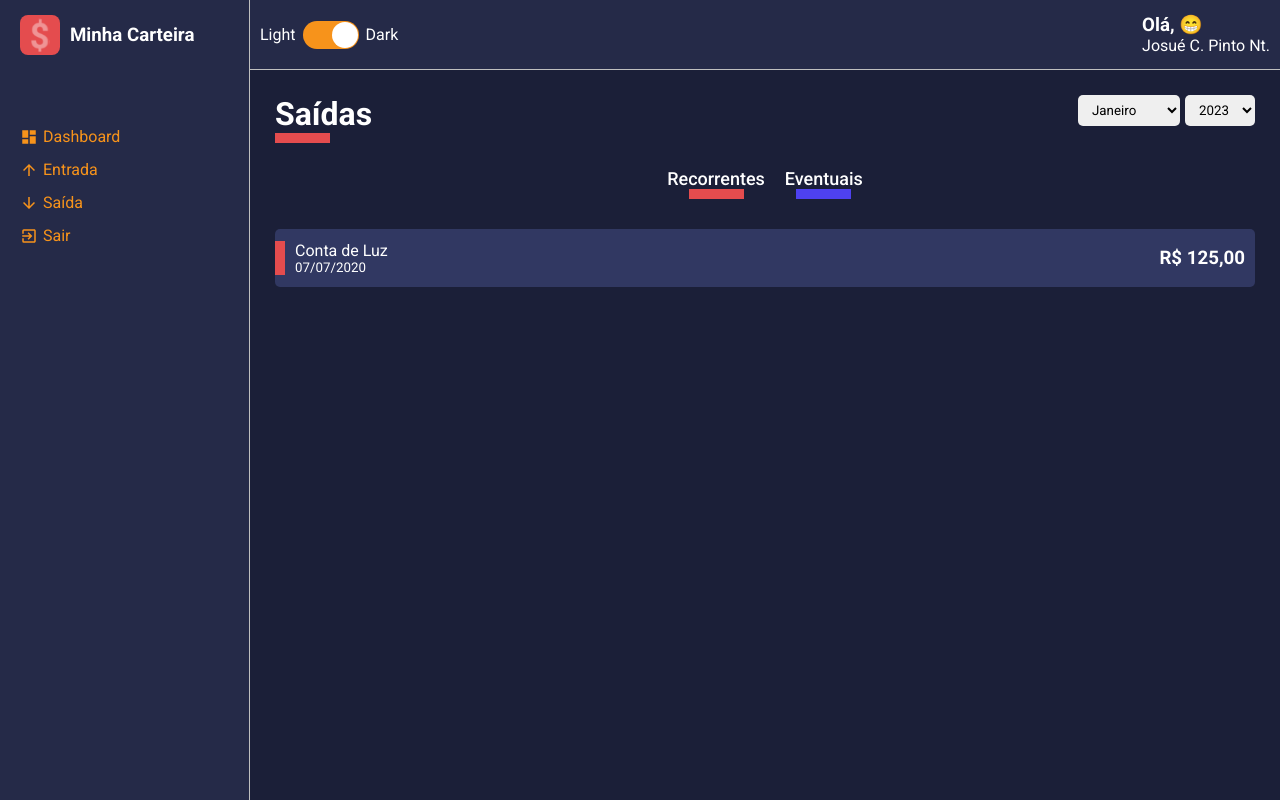
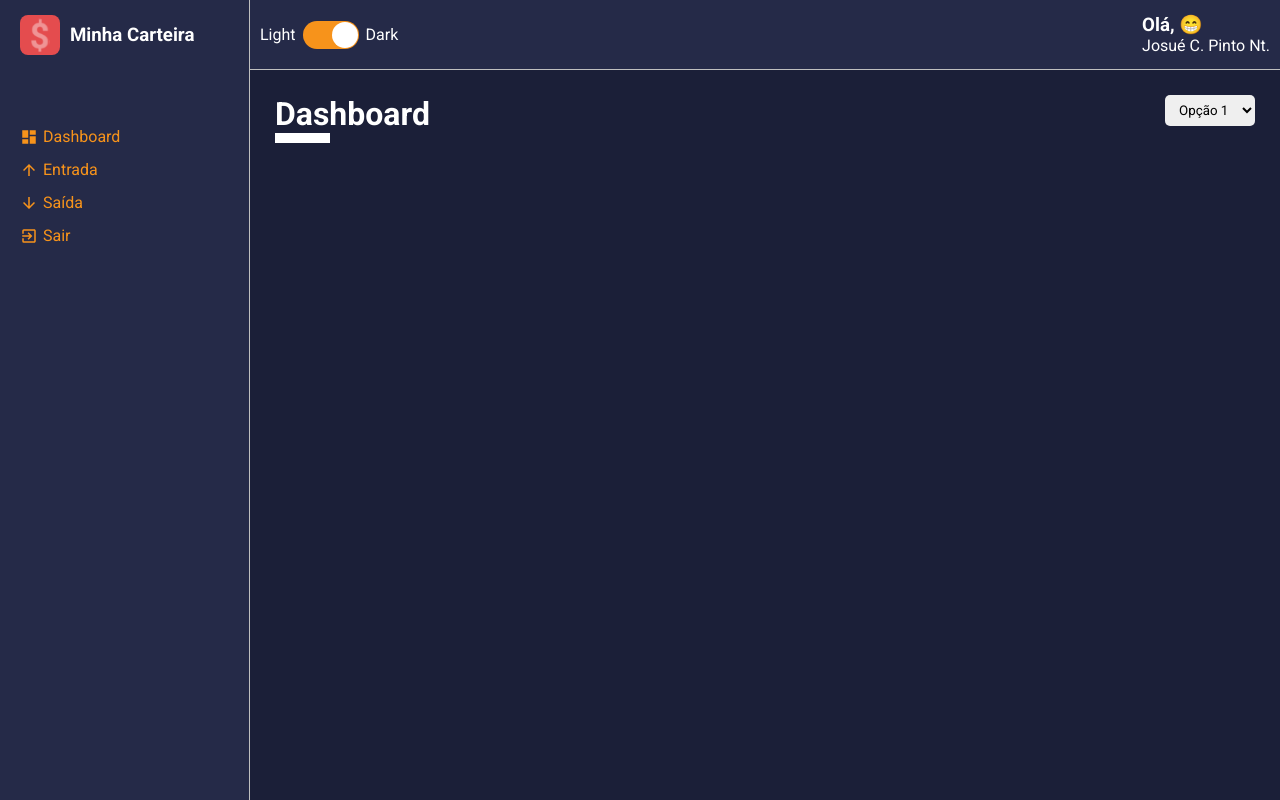
Before and after one commit to Josuecpn/minha-carteira, a React (Create React App) app: page /dashboard in a window 1280 px wide. Built offline with nearby package versions, Linux system fonts and the light colour scheme.

Commit message:
Ajustado as URI's das listagens de entrada e saída

```diff
--- a/package.json
+++ b/package.json
@@ -10,10 +10,12 @@
     "@types/node": "^16.18.6",
     "@types/react": "^18.0.26",
     "@types/react-dom": "^18.0.9",
+    "@types/react-router-dom": "^5.3.3",
     "@types/styled-components": "^5.1.26",
     "react": "^18.2.0",
     "react-dom": "^18.2.0",
     "react-icons": "^4.7.1",
+    "react-router-dom": "^6.6.1",
     "react-scripts": "5.0.1",
     "react-switch": "^7.0.0",
     "styled-components": "^5.3.6",
--- a/src/App.tsx
+++ b/src/App.tsx
@@ -1,19 +1,16 @@
 import React from "react";
 import { ThemeProvider } from "styled-components";
 import GlobalStyles from "./styles/GlobalStyles";
-import Dashboard from "./pages/Dashboard";
-import List from "./pages/List";
 
-import Layout from "./components/Layout";
+import Routes from "./routes";
+
 import dark from "./styles/themes/dark";
 
 const App: React.FC = () => {
     return (
         <ThemeProvider theme={dark}>
             <GlobalStyles />
-            <Layout>
-                <List />
-            </Layout>
+            <Routes />
         </ThemeProvider>
     );
 }
--- a/src/components/Aside/index.tsx
+++ b/src/components/Aside/index.tsx
@@ -26,15 +26,15 @@ const Aside: React.FC = () => {
             </Header>
 
             <MenuContainer>
-                <MenuItemLink href="#">
+                <MenuItemLink href="/dashboard">
                     <MdDashboard/>
                     Dashboard
                 </MenuItemLink>
-                <MenuItemLink href="#">
+                <MenuItemLink href="/list/entry-balance">
                     <MdArrowUpward/>
                     Entrada
                 </MenuItemLink>
-                <MenuItemLink href="#">
+                <MenuItemLink href="/list/exit-balance">
                     <MdArrowDownward/>
                     Saída
                 </MenuItemLink>
--- a/src/components/SelectInput/index.tsx
+++ b/src/components/SelectInput/index.tsx
@@ -16,7 +16,7 @@ const SelectInput: React.FC<ISelectInputProps> = ({ options }) => {
             <select>
                 {
                     options.map(option => (
-                        <option value={option.value}> {option.label}</option>
+                        <option key={option.value} value={option.value}> {option.label}</option>
                     ))
 
                 }
--- a/src/pages/List/index.tsx
+++ b/src/pages/List/index.tsx
@@ -1,4 +1,5 @@
-import React from 'react';
+import React, { useMemo } from 'react';
+import { useParams } from 'react-router-dom';
 
 import ContentHeader from '../../components/ContentHeader';
 import SelectInput from '../../components/SelectInput';
@@ -7,6 +8,19 @@ import HistoryFinanceCard from '../../components/HistoryFinanceCard';
 import { Container, Content, Filters } from './styles';
 
 const List: React.FC = () => {
+
+    const { type } = useParams();
+
+    const title = useMemo(() => {
+        return type === 'entry-balance' ?
+        {
+            title: 'Entradas',
+            lineColor: '#F7931B'
+        } : {
+            title: 'Saídas',
+            lineColor: '#E44C4E'
+        }
+    }, [type])
 
     const months = [
         {value: 1, label: 'Janeiro'},
@@ -32,7 +46,7 @@ const List: React.FC = () => {
 
     return (
         <Container>
-            <ContentHeader title='Saídas' lineColor='#E44C4E'>
+            <ContentHeader title={title.title} lineColor={title.lineColor}>
                 <SelectInput options={months} />
                 <SelectInput options={years} />
             </ContentHeader>
--- /dev/null
+++ b/src/routes/app.routes.tsx
@@ -0,0 +1,21 @@
+import React from "react";
+import { Routes, Route } from "react-router-dom";
+
+import Layout from '../components/Layout';
+import Dashboard from "../pages/Dashboard";
+import List from "../pages/List";
+
+const AppRoutes: React.FC = () => {
+
+    return (
+        <Layout>
+            <Routes>
+                <Route path="/dashboard" element={<Dashboard />} />
+                <Route path="/list/:type" element={<List />} />
+            </Routes>
+        </Layout>
+        );
+
+};
+
+export default AppRoutes;
--- /dev/null
+++ b/src/routes/index.tsx
@@ -0,0 +1,12 @@
+import React from 'react';
+import { BrowserRouter} from 'react-router-dom'
+
+import App from './app.routes';
+
+const Routes: React.FC = () => (
+    <BrowserRouter>
+        <App />
+    </BrowserRouter>
+)
+
+export default Routes;
```
Also changed, not shown: 1 other file (tests, documents, lock files or other folders).
